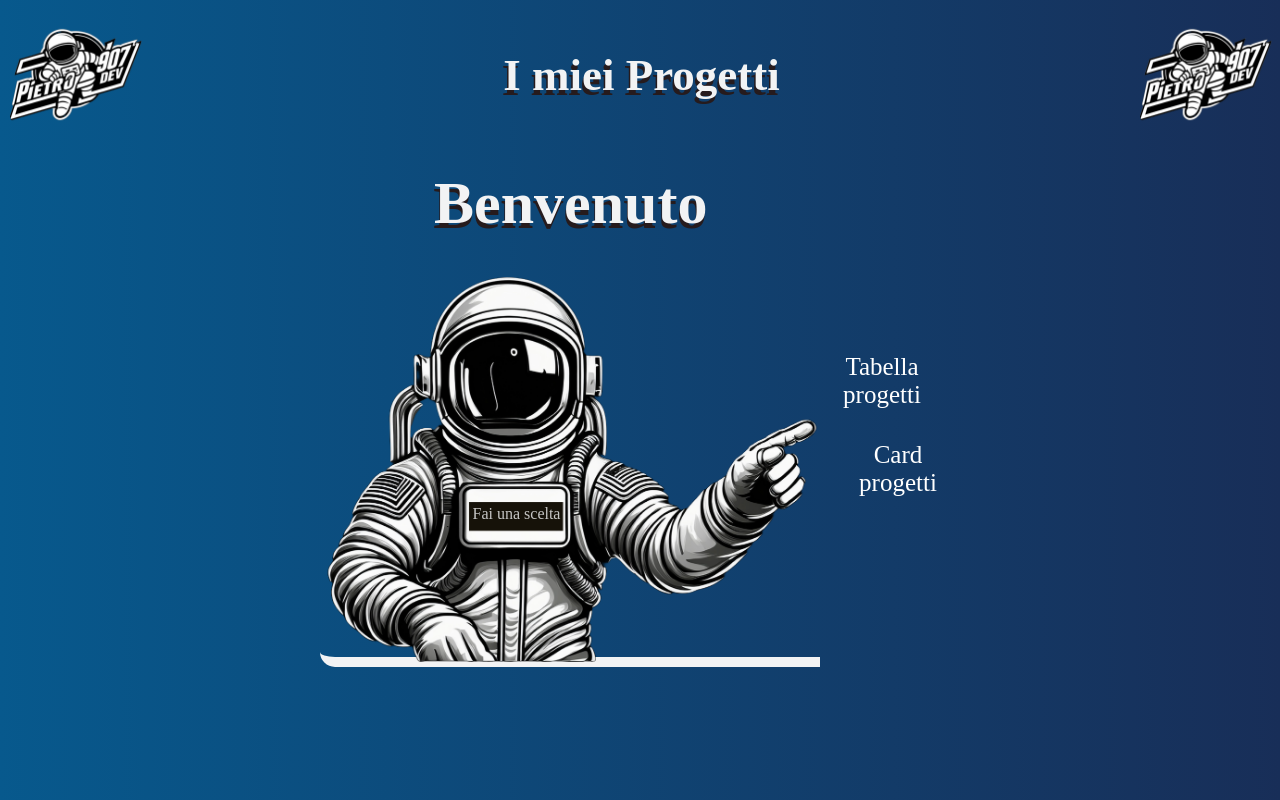
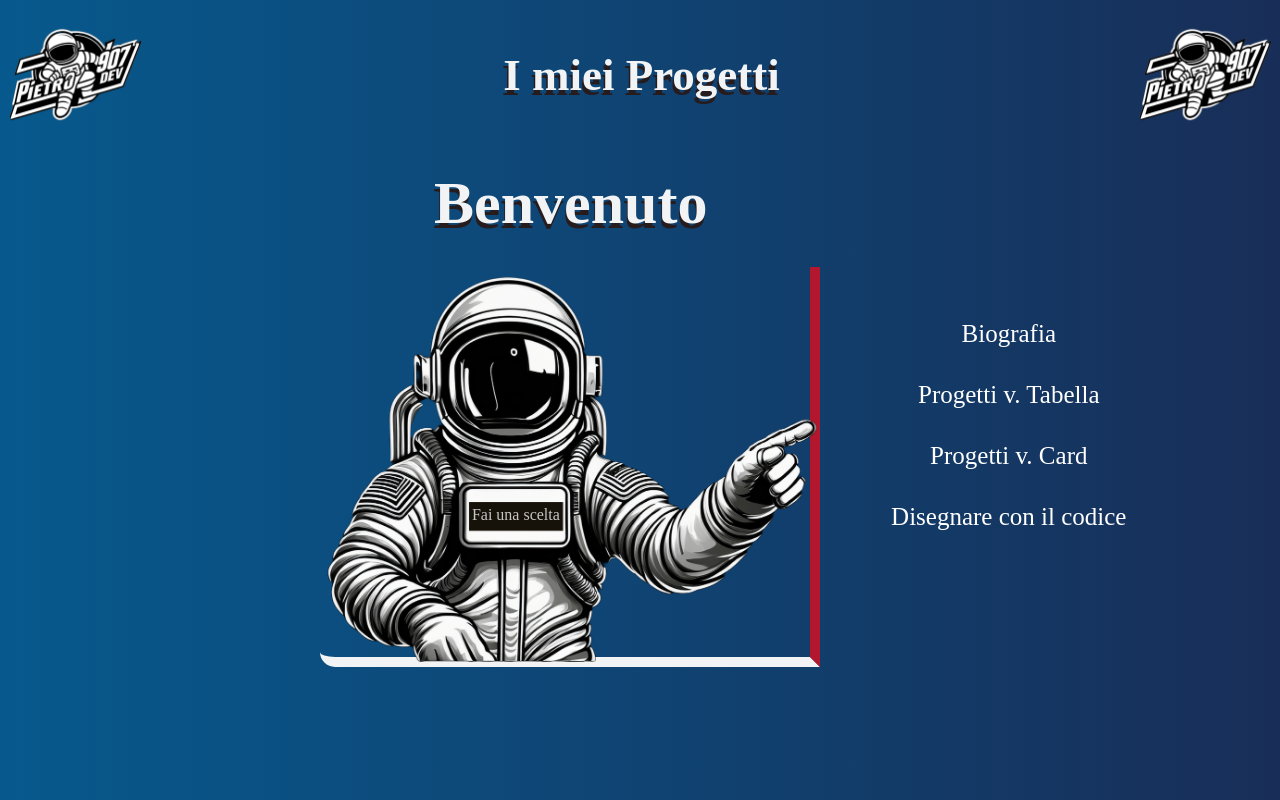
Before and after one commit to Pietro907/my-site-dev, an Angular app: page / in a window 1280 px wide. Built offline with nearby package versions, Linux system fonts and the light colour scheme.

Commit message:
add fix menù side th img in page home

```diff
--- a/src/component/home/home.component.html
+++ b/src/component/home/home.component.html
@@ -14,8 +14,10 @@
     </div>
 
     <div class="link_page">
-        <span class="text"><a [routerLink]="['/table-projects']">Tabella progetti</a></span>
-        <span class="text"><a [routerLink]="['/card-projects']">Card progetti</a></span>
+        <span class="text"><a [routerLink]="['/card-projects']"><span class="hidden">•▸</span> Biografia</a></span>
+        <span class="text"><a [routerLink]="['/table-projects']"><span class="hidden">•▸</span> Progetti v. Tabella</a></span>
+        <span class="text"><a [routerLink]="['/card-projects']"><span class="hidden">•▸</span> Progetti v. Card</a></span>
+        <span class="text"><a [routerLink]="['/card-projects']"><span class="hidden">•▸</span> Disegnare con il codice</a></span>
     </div>
 
 </div>
--- a/src/component/home/home.component.scss
+++ b/src/component/home/home.component.scss
@@ -42,20 +42,23 @@ $text-center: center;
     flex-direction: column;
     justify-content: center;
     align-items: center;
-    & .text:first-child {
-        margin: 0 1rem 0 0;
-    }
-    & .text:last-child {
-        margin: 0 0 0 1rem;
-    }
+
 }
 .text {
     padding: 1rem 0;
     font-size: 25px;
+    width: 350px;
     & a {
         text-decoration: none;
         color: white;
     }
+    & a:hover .hidden{
+        display: inline;
+        color: white;
+    }
+}
+.hidden{
+    color: transparent;
 }
 
 .img_welcome {
@@ -64,13 +67,13 @@ $text-center: center;
     height: 400px;
     border-bottom: 10px solid $text-wh;
     border-bottom-left-radius: 15px;
-    //border-right: 10px solid red;
+    border-right: 10px solid $secondary-color;
     position: relative;
     & .which_one {
         color: $text-wh;
         position: absolute;
-        top: 61%;
-        left: 30.5%;
+        top: 61.4%;
+        left: 31%;
         animation: pulse 2s infinite;
     }
     & .image_login {
--- a/src/styles.scss
+++ b/src/styles.scss
@@ -6,6 +6,7 @@
 
 $bg-primary: #182E58;
 $bg-secondary: #07598D;
+$secondary-color: #b2172e;
 $third: #3d3e40;
 $text: #261B1D;
 $text-wh: #F2F3F4;
```
